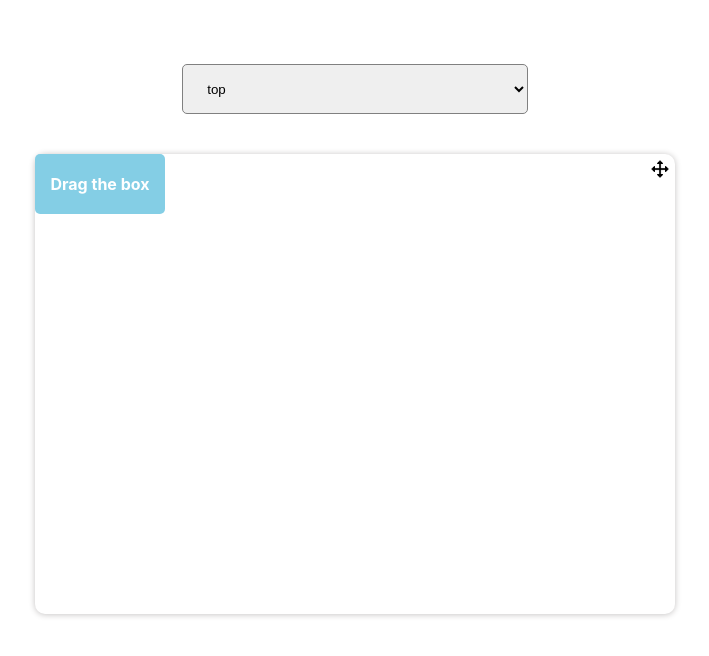
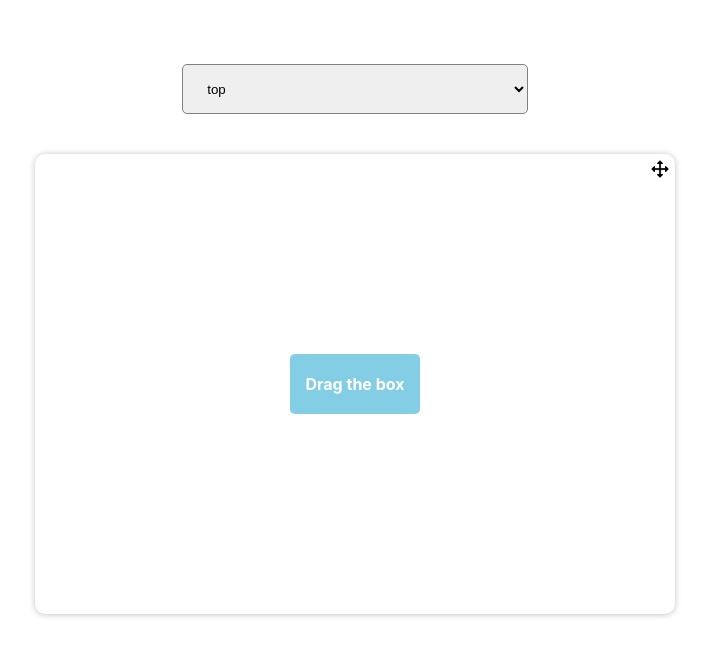
Before and after one commit to Sananda05/drag-the-box, a React (Create React App) app: page / in a window 1280 px wide. Shown: the top 656 px of the page, without its empty margins (285-994 px from the left). Built offline with nearby package versions, Linux system fonts and the light colour scheme.

Commit message:
modified box position

```diff
--- a/src/component/DraggableBox.jsx
+++ b/src/component/DraggableBox.jsx
@@ -129,32 +129,6 @@ const DraggableBox = ({ wrapperRef, selectedOption }) => {
     display: isVisible ? "block" : "none",
   };
 
-  // const tooltipStyle = {
-  //   top:
-  //     selectedOption === "top"
-  //       ? `${
-  //           boxPosition.y >= 0 && boxPosition.y <= 40
-  //             ? tooltipPosition.y +
-  //               (boxRef?.current?.getBoundingClientRect()?.top || 0) +
-  //               80
-  //             : tooltipPosition.y +
-  //               (boxRef?.current?.getBoundingClientRect()?.top || 0) -
-  //               50
-  //         }px`
-  //       : `${
-  //           tooltipPosition.y +
-  //           (boxRef?.current?.getBoundingClientRect()?.bottom || 0) -
-  //           80
-  //         }`,
-  //   left: `${
-  //     tooltipPosition.x +
-  //     (boxRef?.current?.getBoundingClientRect()?.left + 5 || 0)
-  //   }px`,
-  //   display: isVisible ? "block" : "none",
-  // };
-
-  // console.log(selectedOption);
-
   return (
     <div style={{ position: "", top: 0, left: 0 }}>
       <img
@@ -184,8 +158,9 @@ const DraggableBox = ({ wrapperRef, selectedOption }) => {
           cursor: "pointer",
           color: "white",
           fontWeight: "bold",
-          top: "0",
-          left: "0",
+          top: "50%",
+          left: "50%",
+          transform: "translate(-50%, -50%)",
         }}
         onMouseDown={handleDragStart}
         onMouseEnter={handleBoxHover}
```
